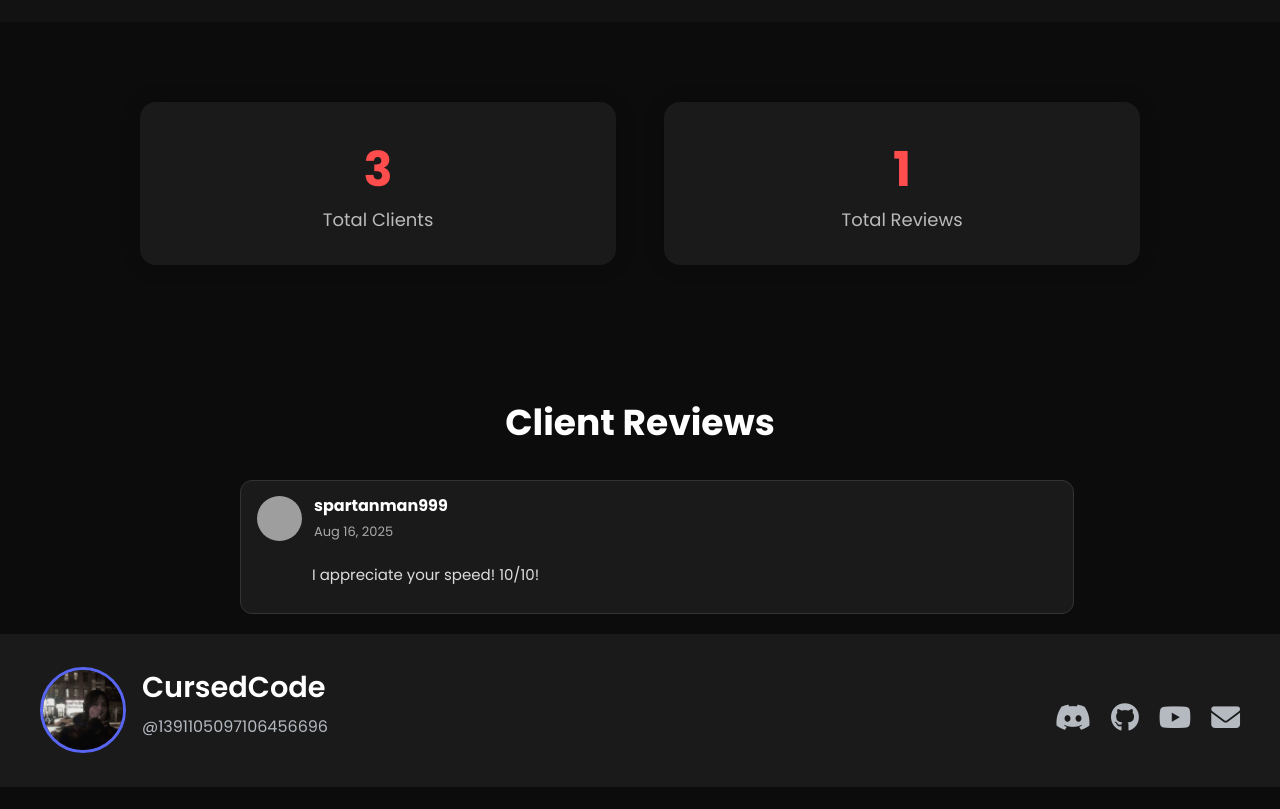
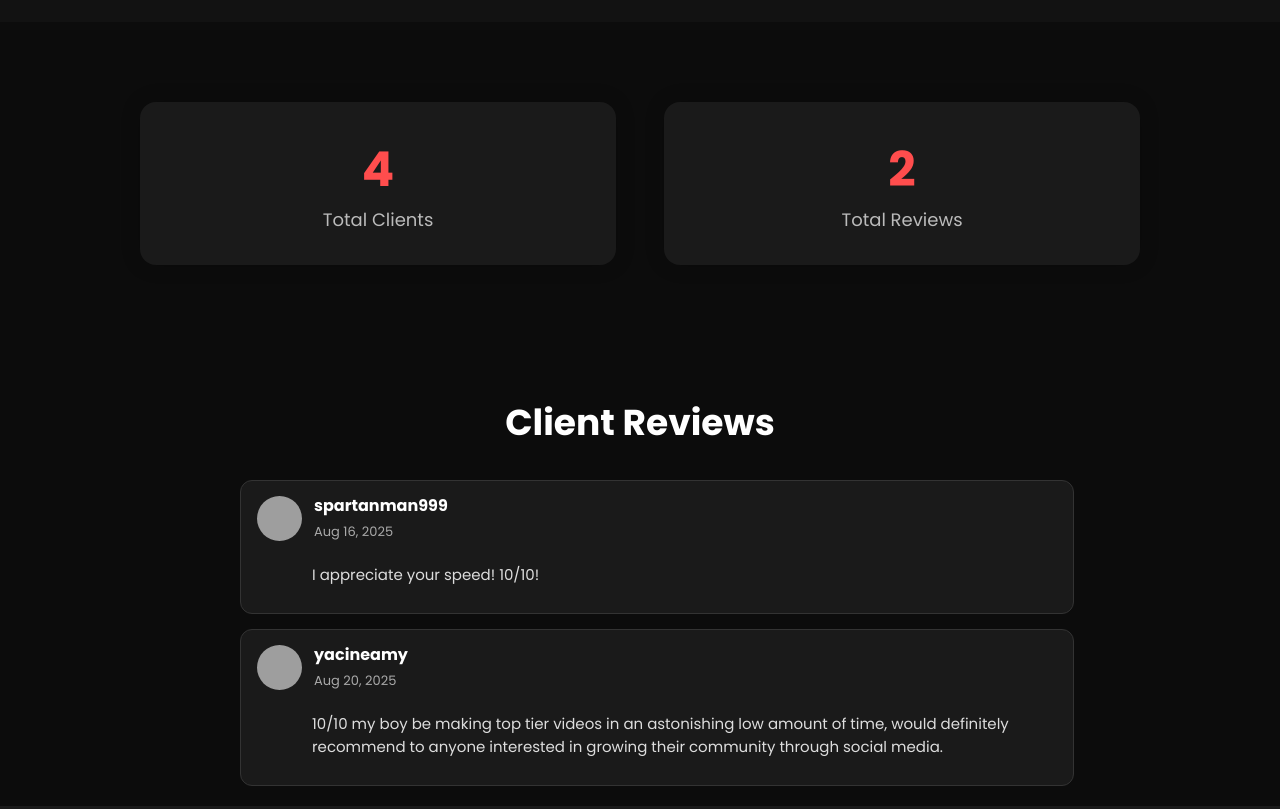
Before and after one commit to CursedCode123/CC-Portfolio, a plain HTML site: page index.html in a window 1280 px wide. Shown: the part 3480-4289 px from the top of the page. Before the commit the page ends 4267 px from the top, so only its background shows below. Drawn offline with nearby package versions, Linux system fonts and the light colour scheme; grey boxes are pictures that could not be loaded.

Commit message:
+1 review

```diff
--- a/index.html
+++ b/index.html
@@ -139,11 +139,11 @@
   <section class="stats-section" id="stats">
     <div class="stats-container">
       <div class="stat-box">
-        <h2 class="stat-number" data-target="3">0</h2>
+        <h2 class="stat-number" data-target="4">0</h2>
         <p>Total Clients</p>
       </div>
       <div class="stat-box">
-        <h2 class="stat-number" data-target="1">0</h2>
+        <h2 class="stat-number" data-target="2">0</h2>
         <p>Total Reviews</p>
       </div>
     </div>
@@ -164,6 +164,16 @@
           </div>
         </div>
         <p class="review-text">I appreciate your speed! 10/10!</p>
+      </div>
+      <div class="review-box">
+        <div class="review-header">
+          <img src="https://cdn.discordapp.com/avatars/426950481588518914/3012488ff4e08cafe1c6eead32915ea6.webp?size=1024" alt="" class="review-avatar">
+          <div>
+            <h3 class="review-name">yacineamy</h3>
+            <span class="review-date">Aug 20, 2025</span>
+          </div>
+        </div>
+        <p class="review-text">10/10 my boy be making top tier videos in an astonishing low amount of time, would definitely recommend to anyone interested in growing their community through social media.</p>
       </div>
     </div>
   </div>
```
